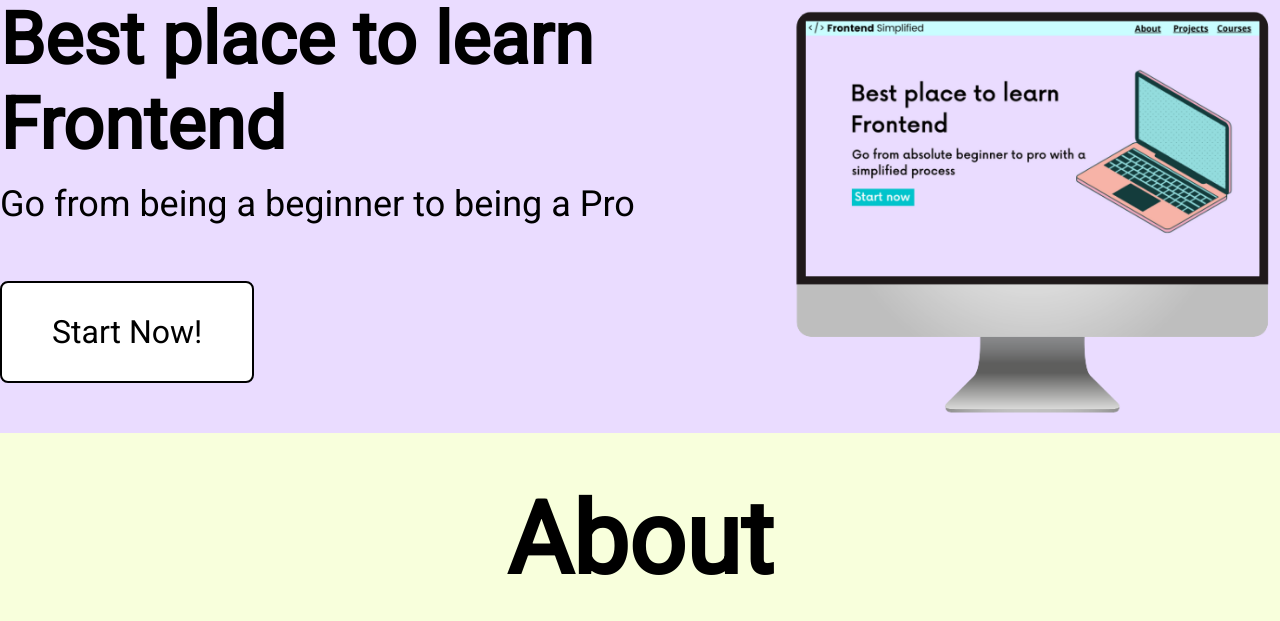
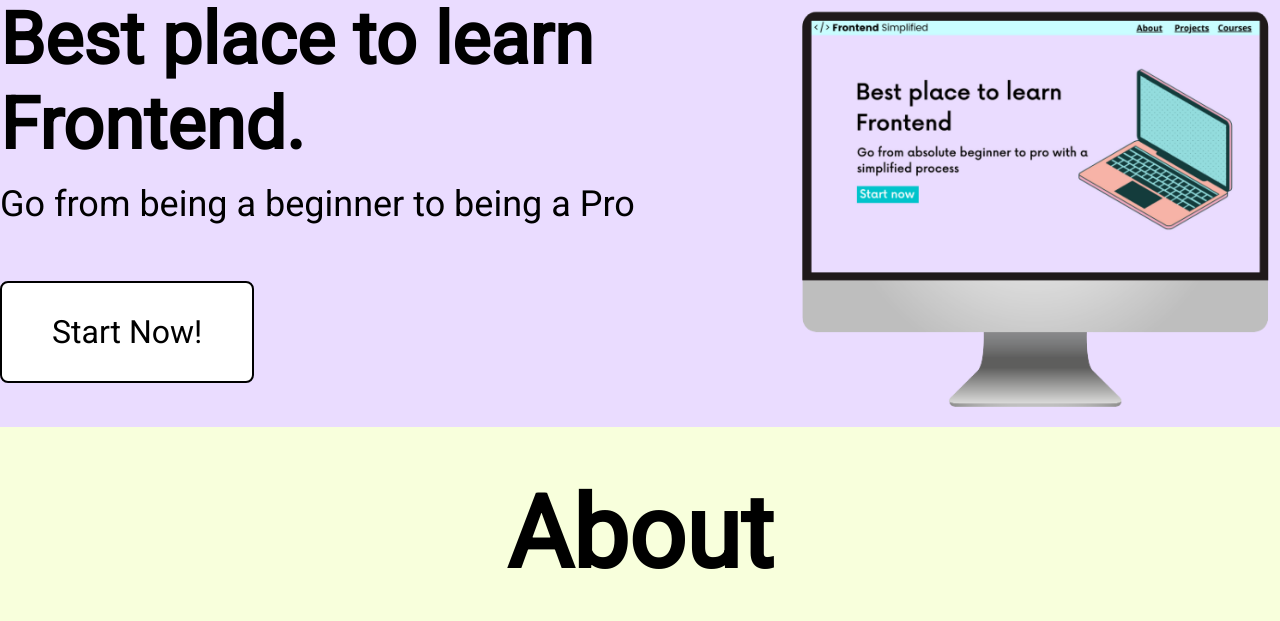
Before and after one commit to rm0195648/html-crash-course, a plain HTML site: page index.html in a window 1280 px wide. Shown: the part 73-694 px from the top of the page. Drawn offline with Linux system fonts and the light colour scheme.

Commit message:
Add period to the header text in index.html

```diff
--- a/index.html
+++ b/index.html
@@ -22,7 +22,7 @@
         <header>
             <div class="row">
                 <div class="home__description">
-                    <h1>Best place to learn Frontend</h1>
+                    <h1>Best place to learn Frontend.</h1>
                     <p class="subheader">Go from being a beginner to being a Pro</p>
                     <button class="home__description--button"> Start Now!</button>
                 </div>
```
